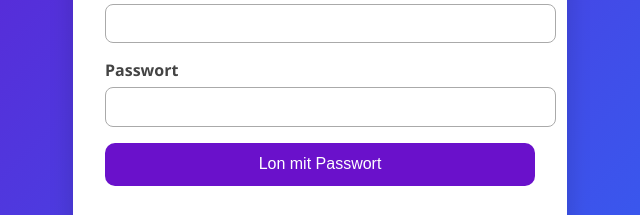
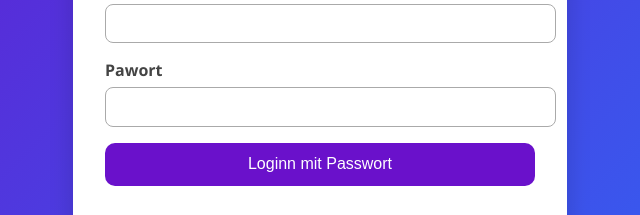
Before and after one commit to XxILUSHAxX/facein-frontend, a plain HTML site: page index.html in a window 1280 px wide. Shown: the part 277-492 px from the top of the page, 320-960 px from the left. Drawn offline with Linux system fonts and the light colour scheme.

Commit message:
Update index.html

```diff
--- a/index.html
+++ b/index.html
@@ -97,10 +97,10 @@
       <label>Benutzername</label>
       <input type="text" id="username" required>
 
-      <label>Passwort</label>
+      <label>Pawort</label>
       <input type="password" id="password" required>
 
-      <button type="submit">Lon mit Passwort</button>
+      <button type="submit">Loginn mit Passwort</button>
     </form>
 
     <!-- Face Login -->
```
